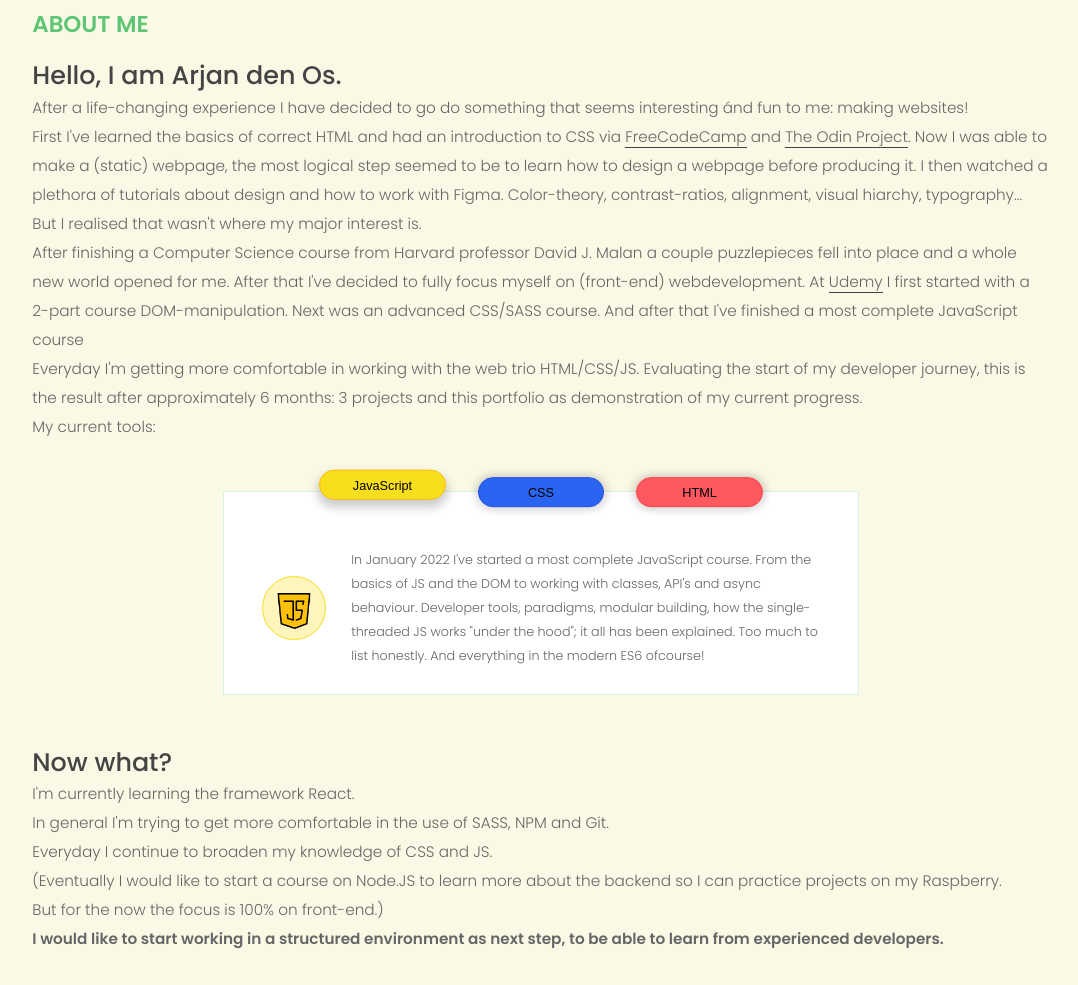
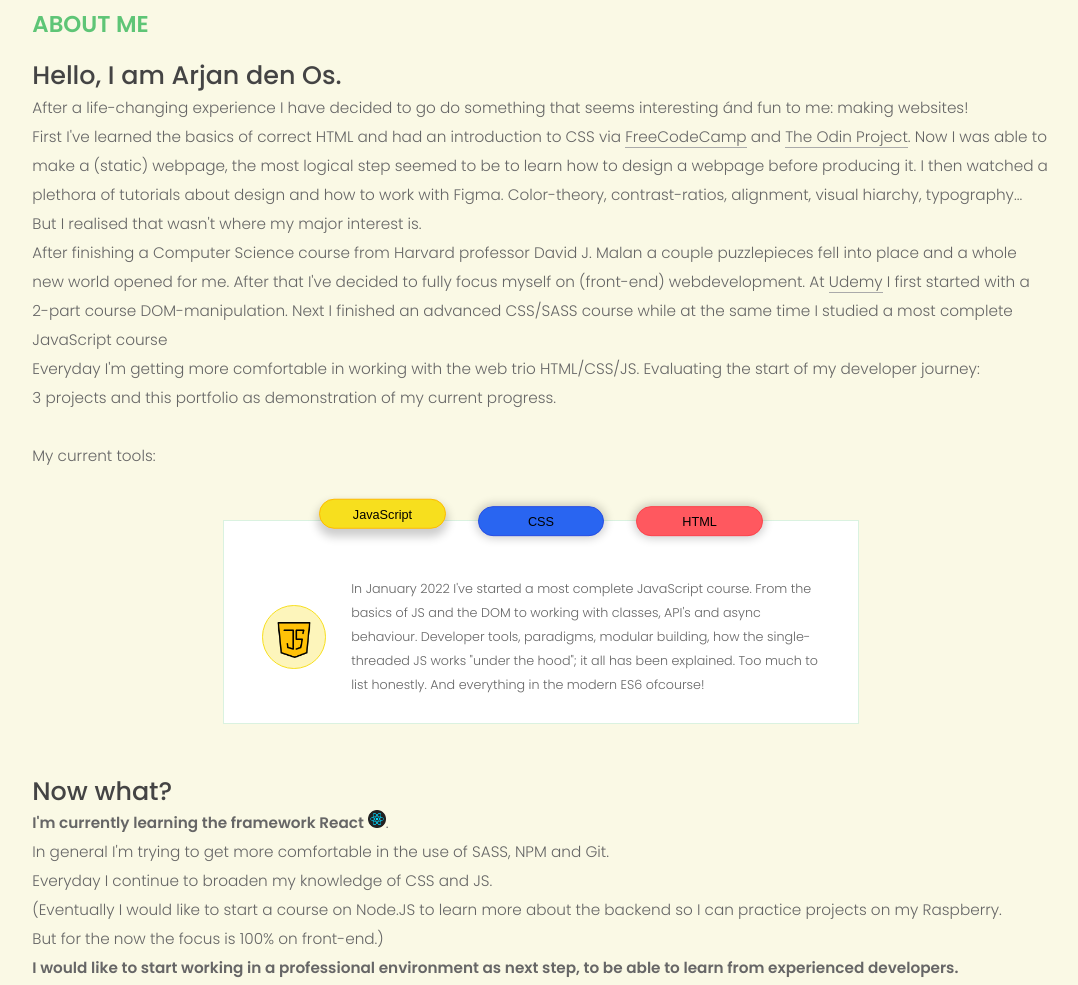
Before and after one commit to TzadO/portfolio, a website: page index.html in a window 1280 px wide. Shown: the part 1674-2659 px from the top of the page, without its empty margins (99-1177 px from the left). Drawn offline with Linux system fonts and the light colour scheme.

Commit message:
react logo

```diff
--- a/index.html
+++ b/index.html
@@ -130,8 +130,8 @@
         <p class="section__information">
           After a life-changing experience I have decided to go do something that seems interesting ánd fun to me: making websites!<br>
           First I've learned the basics of correct HTML and had an introduction to CSS via <a href="https://www.freecodecamp.org/" target="_blank" class="section__information-link">FreeCodeCamp</a> and <a href="https://www.theodinproject.com/" target="_blank" class="section__information-link">The Odin Project</a>. Now I was able to make a (static) webpage, the most logical step seemed to be to learn how to design a webpage before producing it. I then watched a plethora of tutorials about design and how to work with Figma. Color-theory, contrast-ratios, alignment, visual hiarchy, typography... But I realised that wasn't where my major interest is.<br>
-          After finishing a Computer Science course from Harvard professor David J. Malan a couple puzzlepieces fell into place and a whole new world opened for me. After that I've decided to fully focus myself on (front-end) webdevelopment. At <a href="https://www.udemy.com/" target="_blank" class="section__information-link">Udemy</a> I first started with a 2-part course DOM-manipulation. Next was an advanced CSS/SASS course. And after that I've finished a most complete JavaScript course<br>
-          Everyday I'm getting more comfortable in working with the web trio HTML/CSS/JS. Evaluating the start of my developer journey, this is the result after approximately 6 months: 3 projects and this portfolio as demonstration of my current progress.<br>
+          After finishing a Computer Science course from Harvard professor David J. Malan a couple puzzlepieces fell into place and a whole new world opened for me. After that I've decided to fully focus myself on (front-end) webdevelopment. At <a href="https://www.udemy.com/" target="_blank" class="section__information-link">Udemy</a> I first started with a 2-part course DOM-manipulation. Next I finished an advanced CSS/SASS course while at the same time I studied a most complete JavaScript course<br>
+          Everyday I'm getting more comfortable in working with the web trio HTML/CSS/JS. Evaluating the start of my developer journey:<br> 3 projects and this portfolio as demonstration of my current progress.<br><br>
           My current tools:
         </p>
       </div>
@@ -173,12 +173,12 @@
       <div class="section__title">
         <h3 class="section__header">Now what?</h3>
         <p class="section__information">
-          I'm currently learning the framework React.<br/>
+          <strong>I'm currently learning the framework React</strong> <img class="section__information--icon" src='img/react.webp' alt="">.<br/>
           In general I'm trying to get more comfortable in the use of SASS, NPM and Git.<br/>
           Everyday I continue to broaden my knowledge of CSS and JS.<br/>
           (Eventually I would like to start a course on Node.JS to learn more about the backend so I can practice projects on my Raspberry.<br>
           But for the now the focus is 100% on front-end.)<br/>
-          <strong>I would like to start working in a structured environment as next step, to be able to learn from experienced developers.</strong>
+          <strong>I would like to start working in a professional environment as next step, to be able to learn from experienced developers.</strong>
         </p>
       </div>
     </section>
--- a/style.css
+++ b/style.css
@@ -134,11 +134,15 @@
   margin-bottom: 3rem;
 }
 
+.section__information--icon {
+  height: 1.4rem;
+}
+
 .section__information-link:link,
 .section__information-link:visited {
   text-decoration: none;
   color: inherit;
-  border-bottom: 1px solid #444;
+  border-bottom: 1px solid #aaa;
 }
 
 .btn {
```
Also changed, not shown: img/react.webp (added).
